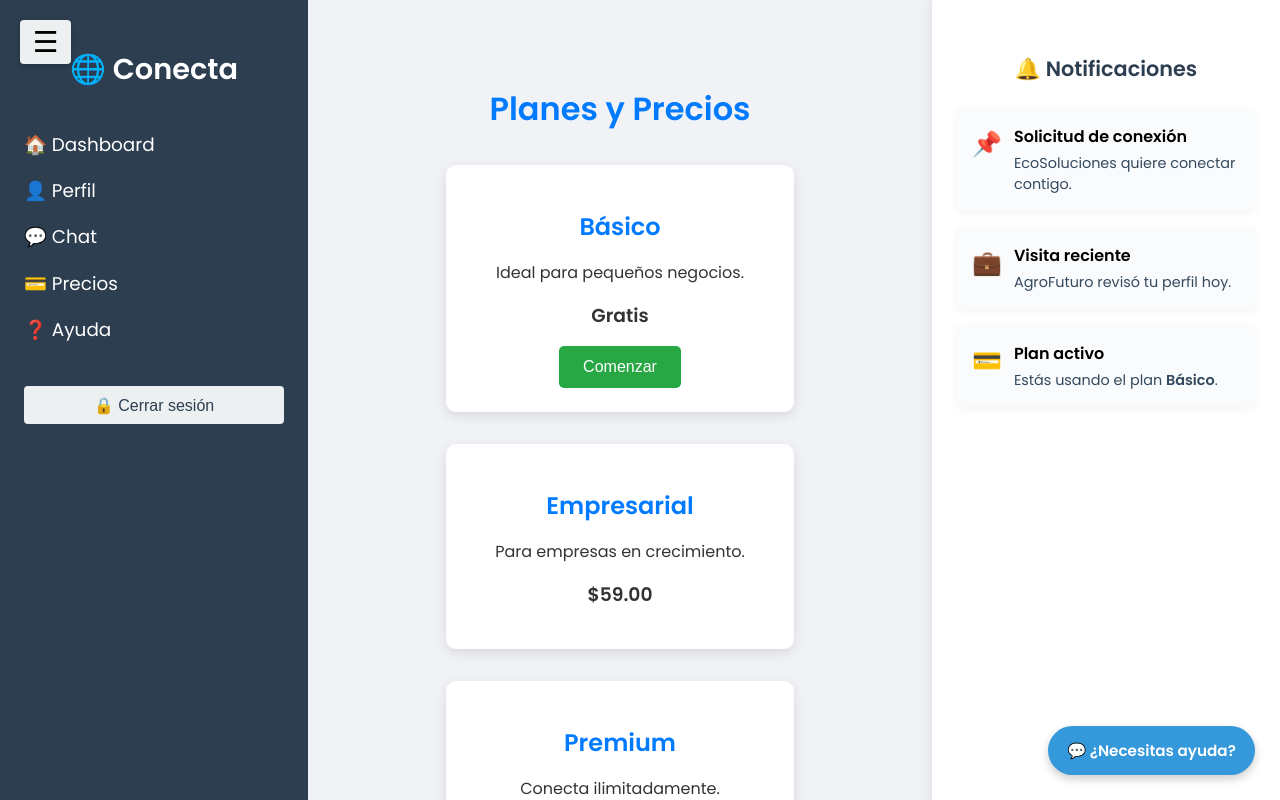
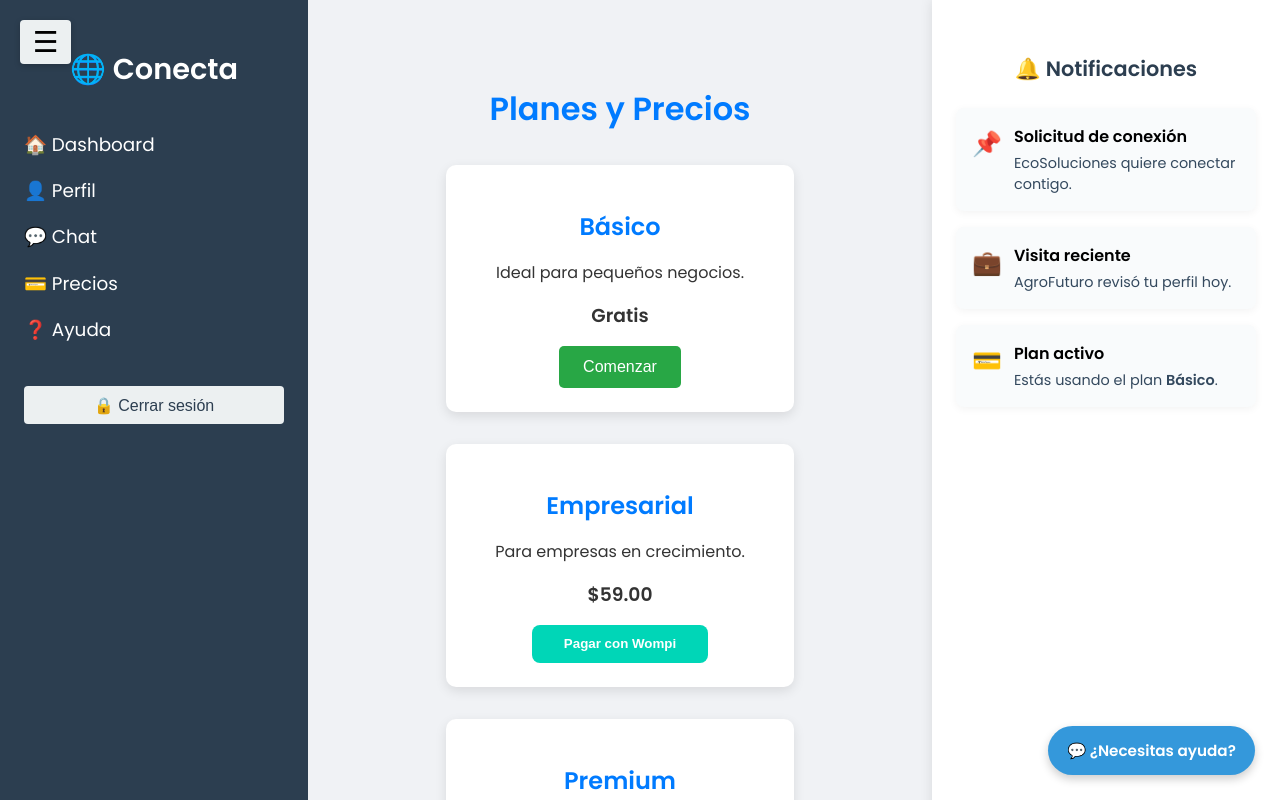
Before and after one commit to fegmdarell/front, a React (Vite) app: page /precios in a window 1280 px wide. Shown: the top 800 px of the page. Built offline with nearby package versions, Linux system fonts and the light colour scheme.

Commit message:
Agrego botones de pago PayPal y Wompi en la página de precios

```diff
--- a/src/pages/Precios.jsx
+++ b/src/pages/Precios.jsx
@@ -95,7 +95,32 @@
             {plan.precio === 0 ? (
               <button onClick={handleGratuito} style={botonGratuito}>Comenzar</button>
             ) : (
-              <div id={`paypal-button-container-${plan.nombre}`}></div>
+              <div>
+                <div id={`paypal-button-container-${plan.nombre}`} style={{ marginBottom: 12 }}></div>
+                <button
+                  style={{
+                    background: '#00D6B7',
+                    color: '#fff',
+                    border: 'none',
+                    borderRadius: 8,
+                    padding: '0.7rem 2rem',
+                    fontWeight: 600,
+                    cursor: 'pointer'
+                  }}
+                  onClick={() => {
+                    const checkout = new window.WompiCheckout({
+                      currency: 'COP',
+                      amountInCents: plan.precio * 100, // Valor en centavos
+                      reference: `PLAN_${plan.nombre}_${Date.now()}`,
+                      publicKey: 'pub_test_xxxxxxxxxxxxxxxxxxxxxxxx', // Reemplaza por tu public key de Wompi
+                      redirectUrl: 'https://tusitio.com/confirmacion-pago'
+                    });
+                    checkout.open();
+                  }}
+                >
+                  Pagar con Wompi
+                </button>
+              </div>
             )}
           </div>
         ))}
```
